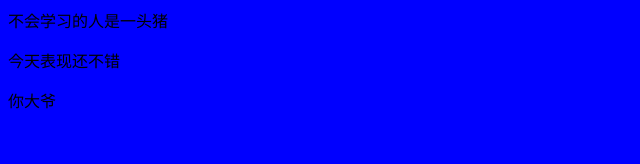
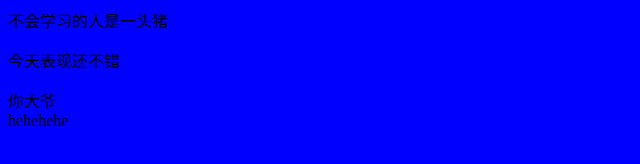
Before and after one commit to leigp555/try-again, a plain HTML site: page index.html in a window 1280 px wide. Shown: the full height of the page, 0-640 px from the left. Drawn offline with Linux system fonts and the light colour scheme.

Commit message:
first try -master

```diff
--- a/index.html
+++ b/index.html
@@ -20,5 +20,8 @@
     </div>
     <p>今天表现还不错</p>
     <head>你大爷</head>
+
+
+    <div>hehehehe</div>
 </body>
 </html>
```
